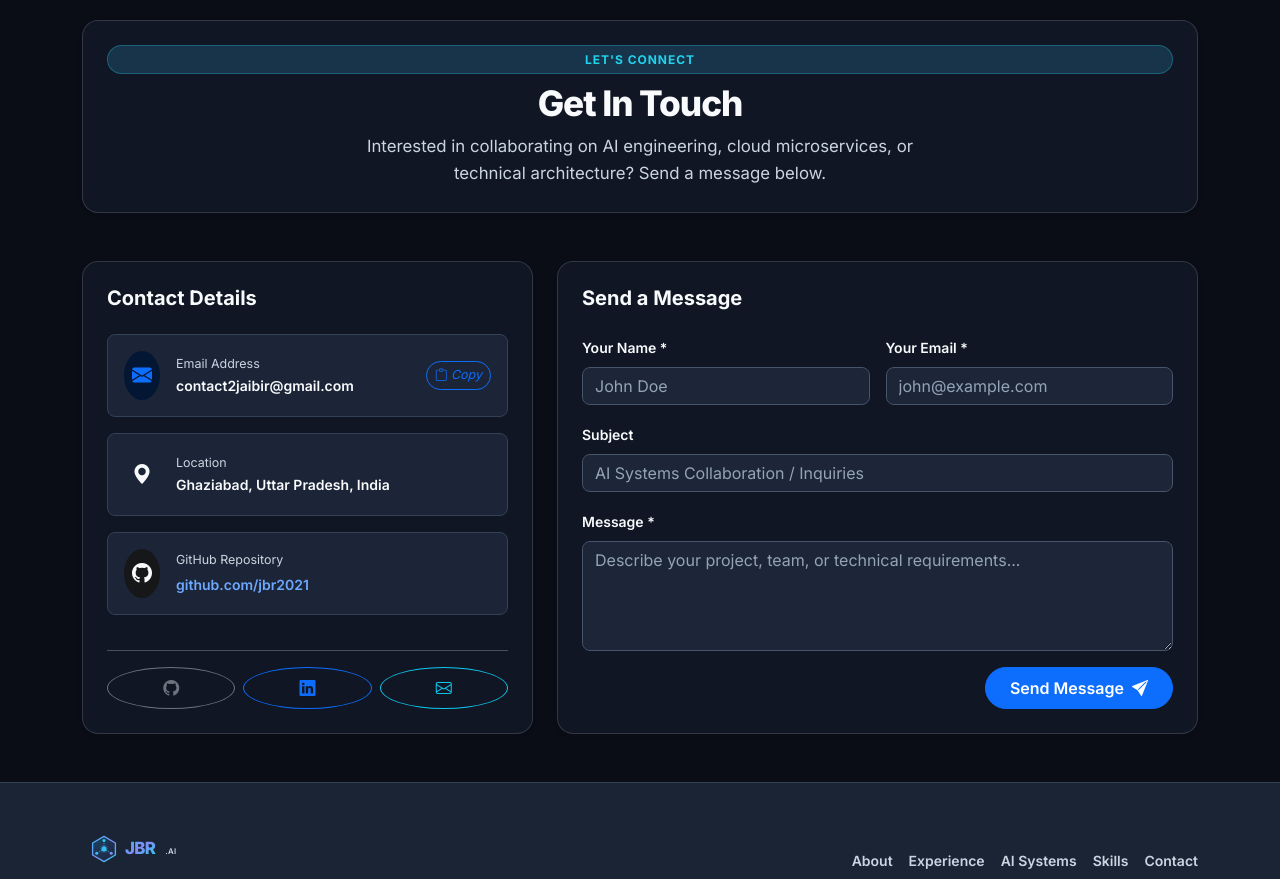
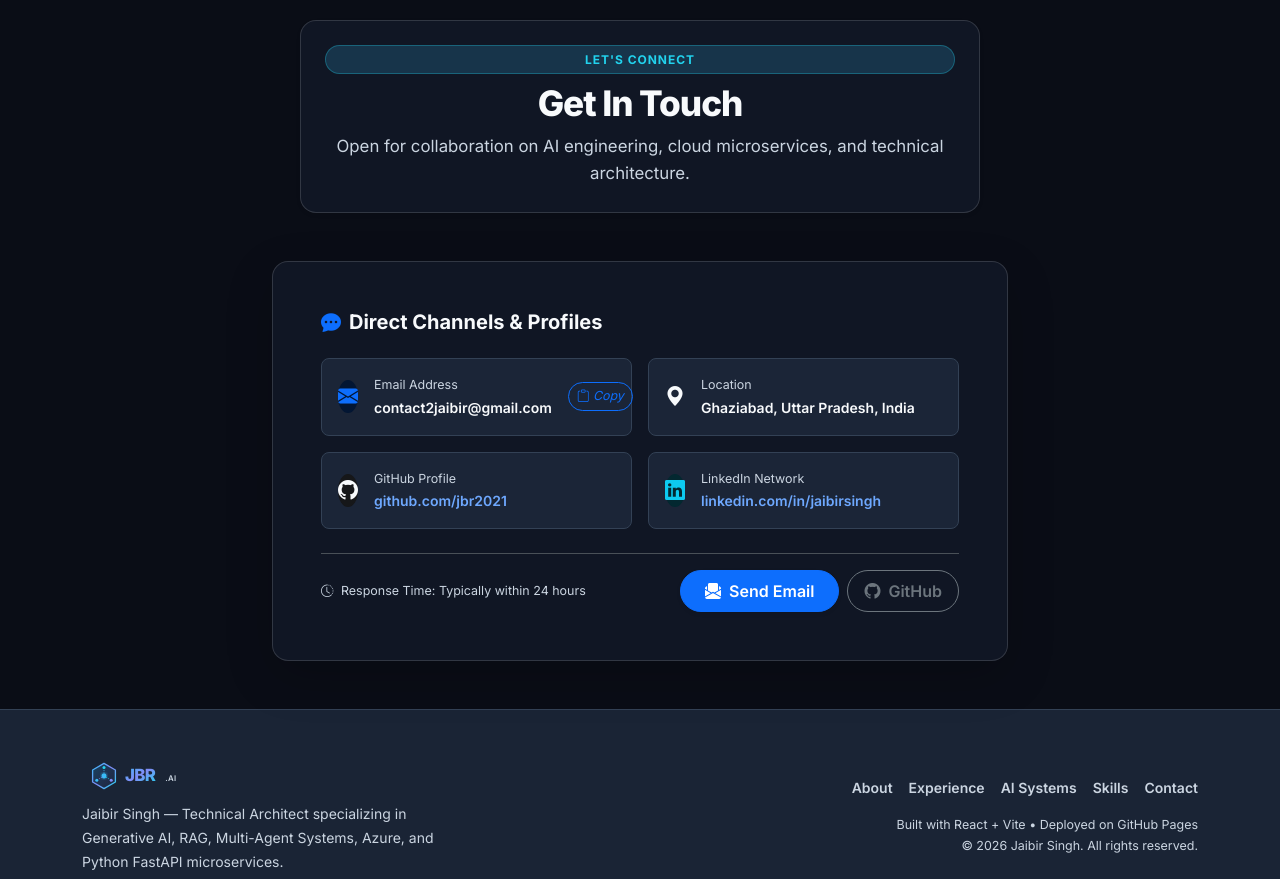
Before and after one commit to jbr2021/jbr2021.github.io, a React (Vite) app: page / in a window 1280 px wide. Shown: the part 8960-9839 px from the top of the page. Built offline with nearby package versions, Linux system fonts and the light colour scheme.

Commit message:
refactor: Removed contact form and redesigned Contact section with centered direct communication channels and quick copy actions
Co-authored-by: arena-agent <297053741+arena-agent@users.noreply.github.com>

```diff
--- a/src/components/Contact.jsx
+++ b/src/components/Contact.jsx
@@ -2,20 +2,19 @@ import React, { useState } from 'react';
 
 const Contact = ({ profile }) => {
   const personal = profile?.personal || {};
-  const [copied, setCopied] = useState(false);
-  const [formData, setFormData] = useState({ name: '', email: '', subject: '', message: '' });
-  const [submitted, setSubmitted] = useState(false);
+  const [copiedEmail, setCopiedEmail] = useState(false);
+  const [copiedPhone, setCopiedPhone] = useState(false);
 
   const handleCopyEmail = () => {
     navigator.clipboard.writeText(personal.email || 'contact2jaibir@gmail.com');
-    setCopied(true);
-    setTimeout(() => setCopied(false), 2000);
+    setCopiedEmail(true);
+    setTimeout(() => setCopiedEmail(false), 2000);
   };
 
-  const handleSubmit = (e) => {
-    e.preventDefault();
-    if (!formData.name || !formData.email || !formData.message) return;
-    setSubmitted(true);
+  const handleCopyPhone = () => {
+    navigator.clipboard.writeText(personal.phone || '+91-9999XXXXXX');
+    setCopiedPhone(true);
+    setTimeout(() => setCopiedPhone(false), 2000);
   };
 
   return (
@@ -23,157 +22,109 @@ const Contact = ({ profile }) => {
       <div className="container">
         {/* Glass Section Header */}
         <div className="text-center mb-5">
-          <div className="section-header card border-0 glass-card p-4 rounded-4 shadow-sm mx-auto">
+          <div className="section-header card border-0 glass-card p-4 rounded-4 shadow-sm mx-auto" style={{ maxWidth: '680px' }}>
             <div className="badge-pill mb-2">Let's Connect</div>
             <h2 className="section-title text-body">Get In Touch</h2>
             <p className="section-subtitle text-body-secondary mb-0">
-              Interested in collaborating on AI engineering, cloud microservices, or technical architecture? Send a message below.
+              Open for collaboration on AI engineering, cloud microservices, and technical architecture.
             </p>
           </div>
         </div>
 
-        <div className="row g-4 justify-content-center">
-          {/* Left Column: Direct Contact Info */}
-          <div className="col-lg-5">
-            <div className="card border-0 glass-card p-4 rounded-4 shadow-sm h-100 d-flex flex-column justify-content-between">
-              <div>
-                <h3 className="h5 fw-bold mb-4 text-body">Contact Details</h3>
+        {/* Centered Premium Contact Card */}
+        <div className="row justify-content-center">
+          <div className="col-lg-8">
+            <div className="card border-0 glass-card p-4 p-md-5 rounded-4 shadow-lg text-start">
+              <h3 className="h5 fw-bold mb-4 text-body d-flex align-items-center gap-2">
+                <i className="bi bi-chat-dots-fill text-primary"></i>
+                Direct Channels &amp; Profiles
+              </h3>
 
-                <div className="d-flex flex-column gap-3 mb-4">
-                  {/* Email */}
-                  <div className="d-flex align-items-center gap-3 p-3 rounded-3 bg-body-tertiary border">
-                    <div className="icon-box bg-primary-subtle text-primary rounded-circle p-2">
+              <div className="row row-cols-1 row-cols-md-2 g-3 mb-4">
+                {/* Email Channel */}
+                <div className="col">
+                  <div className="d-flex align-items-center gap-3 p-3 rounded-3 bg-body-tertiary border h-100">
+                    <div className="icon-box bg-primary-subtle text-primary rounded-circle p-2.5 flex-shrink-0">
                       <i className="bi bi-envelope-fill fs-5"></i>
                     </div>
-                    <div className="flex-grow-1 overflow-hidden">
+                    <div className="flex-grow-1 min-width-0">
                       <div className="x-small text-muted">Email Address</div>
                       <a href={`mailto:${personal.email}`} className="fw-semibold text-body text-decoration-none small text-truncate d-block">
                         {personal.email || "contact2jaibir@gmail.com"}
                       </a>
                     </div>
                     <button
-                      className="btn btn-sm btn-outline-primary rounded-pill px-2.5 py-1 x-small ms-auto"
+                      className="btn btn-sm btn-outline-primary rounded-pill px-2.5 py-1 x-small flex-shrink-0 ms-auto"
                       onClick={handleCopyEmail}
                       title="Copy Email to Clipboard"
                     >
-                      {copied ? <i className="bi bi-check2 text-success"> Copied</i> : <i className="bi bi-clipboard"> Copy</i>}
+                      {copiedEmail ? <i className="bi bi-check2 text-success"> Copied</i> : <i className="bi bi-clipboard"> Copy</i>}
                     </button>
                   </div>
+                </div>
 
-                  {/* Location */}
-                  <div className="d-flex align-items-center gap-3 p-3 rounded-3 bg-body-tertiary border">
-                    <div className="icon-box bg-cyan-subtle text-cyan rounded-circle p-2">
+                {/* Location Channel */}
+                <div className="col">
+                  <div className="d-flex align-items-center gap-3 p-3 rounded-3 bg-body-tertiary border h-100">
+                    <div className="icon-box bg-cyan-subtle text-cyan rounded-circle p-2.5 flex-shrink-0">
                       <i className="bi bi-geo-alt-fill fs-5"></i>
                     </div>
-                    <div>
+                    <div className="flex-grow-1 min-width-0">
                       <div className="x-small text-muted">Location</div>
-                      <div className="fw-semibold small text-body">{personal.location || "Ghaziabad, Uttar Pradesh, India"}</div>
+                      <div className="fw-semibold small text-body text-truncate">{personal.location || "Ghaziabad, Uttar Pradesh, India"}</div>
                     </div>
                   </div>
+                </div>
 
-                  {/* GitHub & Links */}
-                  <div className="d-flex align-items-center gap-3 p-3 rounded-3 bg-body-tertiary border">
-                    <div className="icon-box bg-secondary-subtle text-body rounded-circle p-2">
+                {/* GitHub Channel */}
+                <div className="col">
+                  <div className="d-flex align-items-center gap-3 p-3 rounded-3 bg-body-tertiary border h-100">
+                    <div className="icon-box bg-secondary-subtle text-body rounded-circle p-2.5 flex-shrink-0">
                       <i className="bi bi-github fs-5"></i>
                     </div>
-                    <div>
-                      <div className="x-small text-muted">GitHub Repository</div>
-                      <a href={personal.social?.github || "https://github.com/jbr2021"} target="_blank" rel="noreferrer" className="fw-semibold small text-decoration-none">
+                    <div className="flex-grow-1 min-width-0">
+                      <div className="x-small text-muted">GitHub Profile</div>
+                      <a href={personal.social?.github || "https://github.com/jbr2021"} target="_blank" rel="noreferrer" className="fw-semibold small text-decoration-none text-truncate d-block">
                         github.com/jbr2021
+                      </a>
+                    </div>
+                  </div>
+                </div>
+
+                {/* LinkedIn Channel */}
+                <div className="col">
+                  <div className="d-flex align-items-center gap-3 p-3 rounded-3 bg-body-tertiary border h-100">
+                    <div className="icon-box bg-info-subtle text-info rounded-circle p-2.5 flex-shrink-0">
+                      <i className="bi bi-linkedin fs-5"></i>
+                    </div>
+                    <div className="flex-grow-1 min-width-0">
+                      <div className="x-small text-muted">LinkedIn Network</div>
+                      <a href={personal.social?.linkedin || "https://linkedin.com/in/jaibirsingh"} target="_blank" rel="noreferrer" className="fw-semibold small text-decoration-none text-truncate d-block">
+                        linkedin.com/in/jaibirsingh
                       </a>
                     </div>
                   </div>
                 </div>
               </div>
 
-              {/* Social Pills */}
-              <div className="pt-3 border-top d-flex gap-2">
-                <a href={personal.social?.github || "https://github.com/jbr2021"} target="_blank" rel="noreferrer" className="btn btn-outline-secondary rounded-circle p-2 flex-grow-1 text-center">
-                  <i className="bi bi-github"></i>
-                </a>
-                <a href={personal.social?.linkedin || "https://linkedin.com/in/jaibirsingh"} target="_blank" rel="noreferrer" className="btn btn-outline-primary rounded-circle p-2 flex-grow-1 text-center">
-                  <i className="bi bi-linkedin"></i>
-                </a>
-                <a href={`mailto:${personal.email}`} className="btn btn-outline-info rounded-circle p-2 flex-grow-1 text-center">
-                  <i className="bi bi-envelope"></i>
-                </a>
+              {/* Bottom Quick Action CTAs */}
+              <div className="pt-3 border-top d-flex flex-wrap align-items-center justify-content-between gap-3">
+                <span className="x-small text-body-secondary">
+                  <i className="bi bi-clock-history me-1 text-cyan"></i> Response Time: Typically within 24 hours
+                </span>
+
+                <div className="d-flex gap-2">
+                  <a href={`mailto:${personal.email}`} className="btn btn-primary rounded-pill px-4 py-2 fw-semibold d-inline-flex align-items-center gap-2 shadow-sm">
+                    <i className="bi bi-envelope-paper-fill"></i>
+                    <span>Send Email</span>
+                  </a>
+
+                  <a href={personal.social?.github || "https://github.com/jbr2021"} target="_blank" rel="noreferrer" className="btn btn-outline-secondary rounded-pill px-3 py-2 fw-semibold d-inline-flex align-items-center gap-2">
+                    <i className="bi bi-github"></i>
+                    <span>GitHub</span>
+                  </a>
+                </div>
               </div>
-            </div>
-          </div>
-
-          {/* Right Column: Message Form */}
-          <div className="col-lg-7">
-            <div className="card border-0 glass-card p-4 rounded-4 shadow-sm">
-              <h3 className="h5 fw-bold mb-4 text-body">Send a Message</h3>
-
-              {submitted ? (
-                <div className="alert alert-success rounded-3 p-4 text-center my-4 animate-fade-in">
-                  <i className="bi bi-check-circle-fill fs-1 text-success d-block mb-2"></i>
-                  <h4 className="h6 fw-bold">Message Sent Successfully!</h4>
-                  <p className="small text-muted mb-3">Thank you for reaching out. Jaibir will review your message shortly.</p>
-                  <button className="btn btn-sm btn-outline-success rounded-pill px-4" onClick={() => setSubmitted(false)}>
-                    Send Another Message
-                  </button>
-                </div>
-              ) : (
-                <form onSubmit={handleSubmit}>
-                  <div className="row g-3">
-                    <div className="col-md-6">
-                      <label className="form-label small fw-semibold text-body">Your Name *</label>
-                      <input
-                        type="text"
-                        className="form-control bg-body-tertiary rounded-3 text-body"
-                        placeholder="John Doe"
-                        required
-                        value={formData.name}
-                        onChange={(e) => setFormData({ ...formData, name: e.target.value })}
-                      />
-                    </div>
-
-                    <div className="col-md-6">
-                      <label className="form-label small fw-semibold text-body">Your Email *</label>
-                      <input
-                        type="email"
-                        className="form-control bg-body-tertiary rounded-3 text-body"
-                        placeholder="john@example.com"
-                        required
-                        value={formData.email}
-                        onChange={(e) => setFormData({ ...formData, email: e.target.value })}
-                      />
-                    </div>
-
-                    <div className="col-12">
-                      <label className="form-label small fw-semibold text-body">Subject</label>
-                      <input
-                        type="text"
-                        className="form-control bg-body-tertiary rounded-3 text-body"
-                        placeholder="AI Systems Collaboration / Inquiries"
-                        value={formData.subject}
-                        onChange={(e) => setFormData({ ...formData, subject: e.target.value })}
-                      />
-                    </div>
-
-                    <div className="col-12">
-                      <label className="form-label small fw-semibold text-body">Message *</label>
-                      <textarea
-                        className="form-control bg-body-tertiary rounded-3 text-body"
-                        rows="4"
-                        placeholder="Describe your project, team, or technical requirements..."
-                        required
-                        value={formData.message}
-                        onChange={(e) => setFormData({ ...formData, message: e.target.value })}
-                      ></textarea>
-                    </div>
-
-                    <div className="col-12 text-end">
-                      <button type="submit" className="btn btn-primary rounded-pill px-4 py-2 fw-semibold d-inline-flex align-items-center gap-2">
-                        <span>Send Message</span>
-                        <i className="bi bi-send-fill"></i>
-                      </button>
-                    </div>
-                  </div>
-                </form>
-              )}
             </div>
           </div>
         </div>
```
